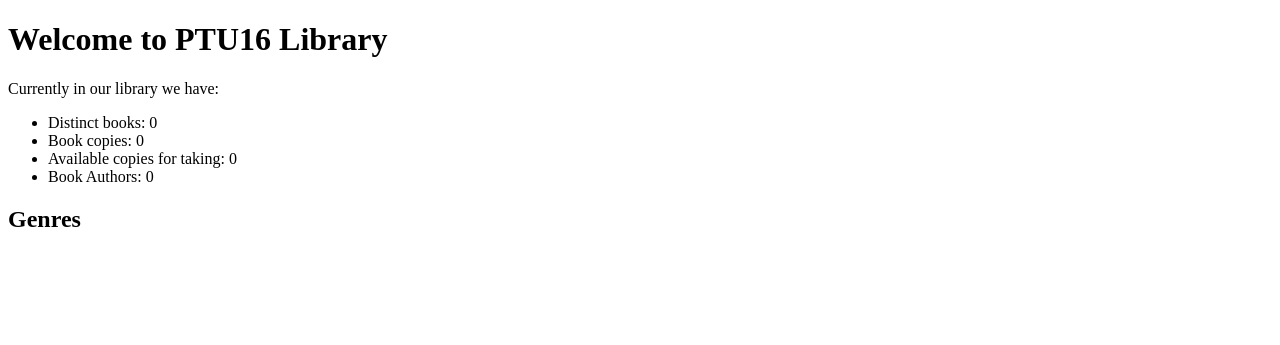
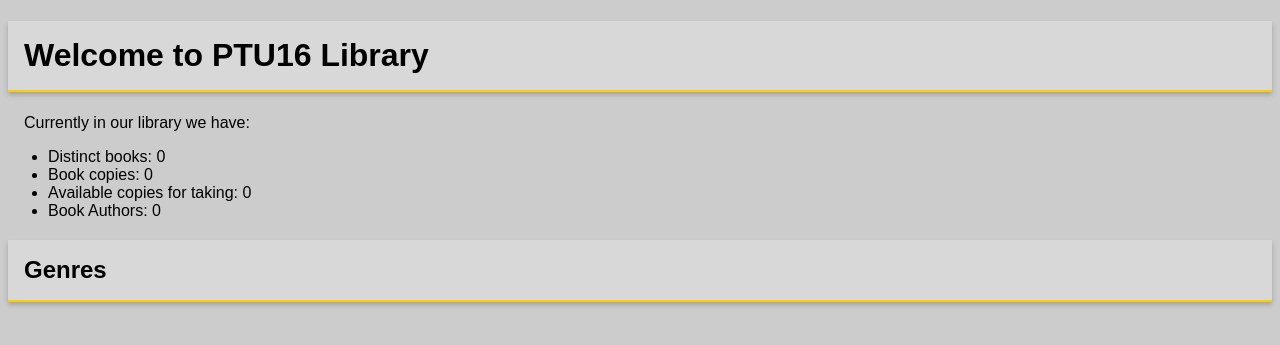
Before and after one commit to infohata/ptu16_library, a Django app: page / in a window 1280 px wide. Shown: the top 345 px of the page. Run offline with Django 4.2, Linux system fonts and the light colour scheme; data that the repository does not hold is empty.

Commit message:
basic CSS and static configured

```diff
--- /dev/null
+++ b/ptu16_library/library/static/css/base_style.css
@@ -0,0 +1,10 @@
+body { font-family: sans-serif; background-color: #CCCCCC; }
+h1, h2 {
+    border-bottom: 2px solid #FFCC00;
+    box-shadow: 0 3px 5px #00000033;
+    padding: 1rem;
+    background-color: #d8d8d8;
+}
+p {
+    padding: 0 1rem;
+}
--- a/ptu16_library/library/templates/base.html
+++ b/ptu16_library/library/templates/base.html
@@ -1,9 +1,14 @@
 <!DOCTYPE html>
+{% load static %}
 <html lang="en">
 <head>
     <meta charset="UTF-8">
     <meta name="viewport" content="width=device-width, initial-scale=1.0">
     <title>{% block title %}PTU16 Library{% endblock title %}</title>
+    <link rel="stylesheet" href="{% static "css/base_style.css" %}">
+    <style>
+
+    </style>
 </head>
 <body>
     {% block content %}
--- a/ptu16_library/ptu16_library/settings.py
+++ b/ptu16_library/ptu16_library/settings.py
@@ -118,6 +118,7 @@ USE_TZ = True
 # https://docs.djangoproject.com/en/4.2/howto/static-files/
 
 STATIC_URL = 'static/'
+STATIC_ROOT = BASE_DIR.joinpath(STATIC_URL)
 
 # Default primary key field type
 # https://docs.djangoproject.com/en/4.2/ref/settings/#default-auto-field
--- a/ptu16_library/ptu16_library/urls.py
+++ b/ptu16_library/ptu16_library/urls.py
@@ -16,8 +16,10 @@ Including another URLconf
 """
 from django.contrib import admin
 from django.urls import path, include
+from django.conf import settings
+from django.conf.urls.static import static
 
 urlpatterns = [
     path('', include('library.urls')),
     path('admin/', admin.site.urls),
-]
+] + static(settings.STATIC_URL, document_root=settings.STATIC_ROOT)
```
